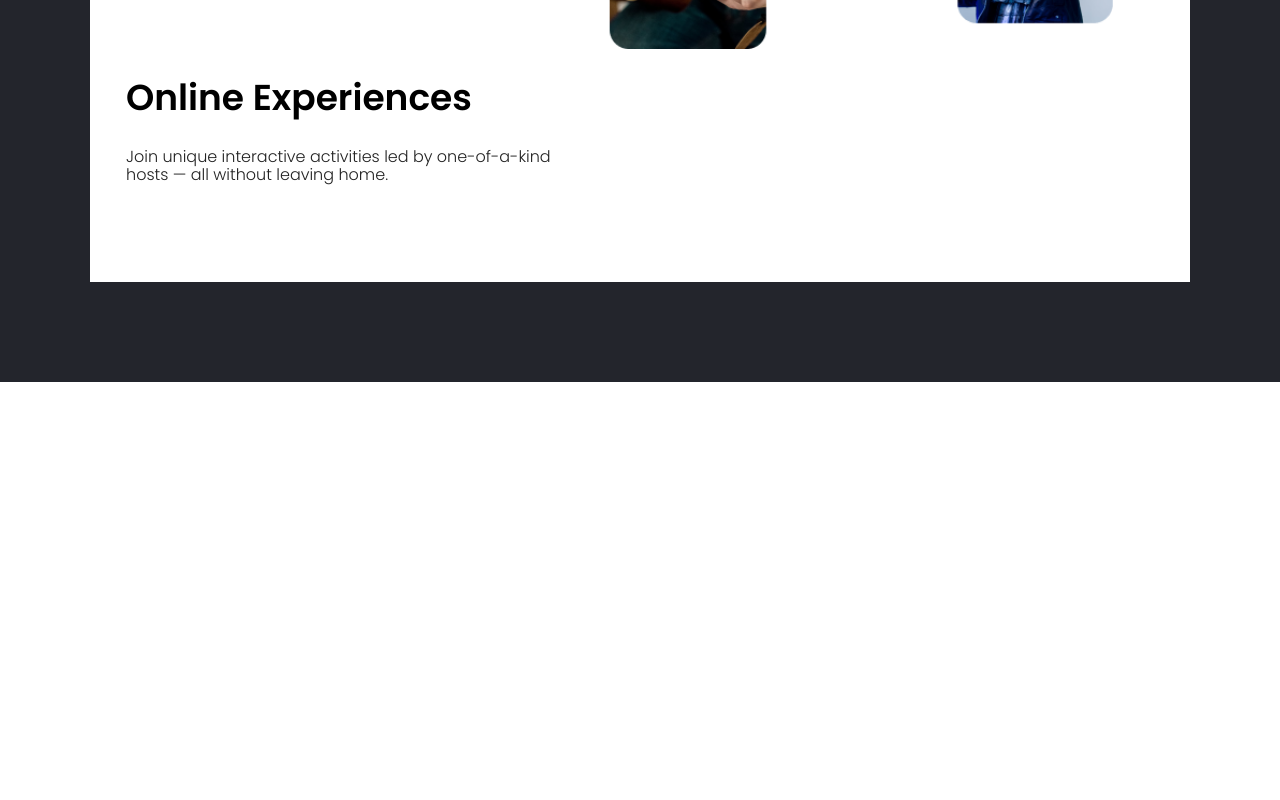
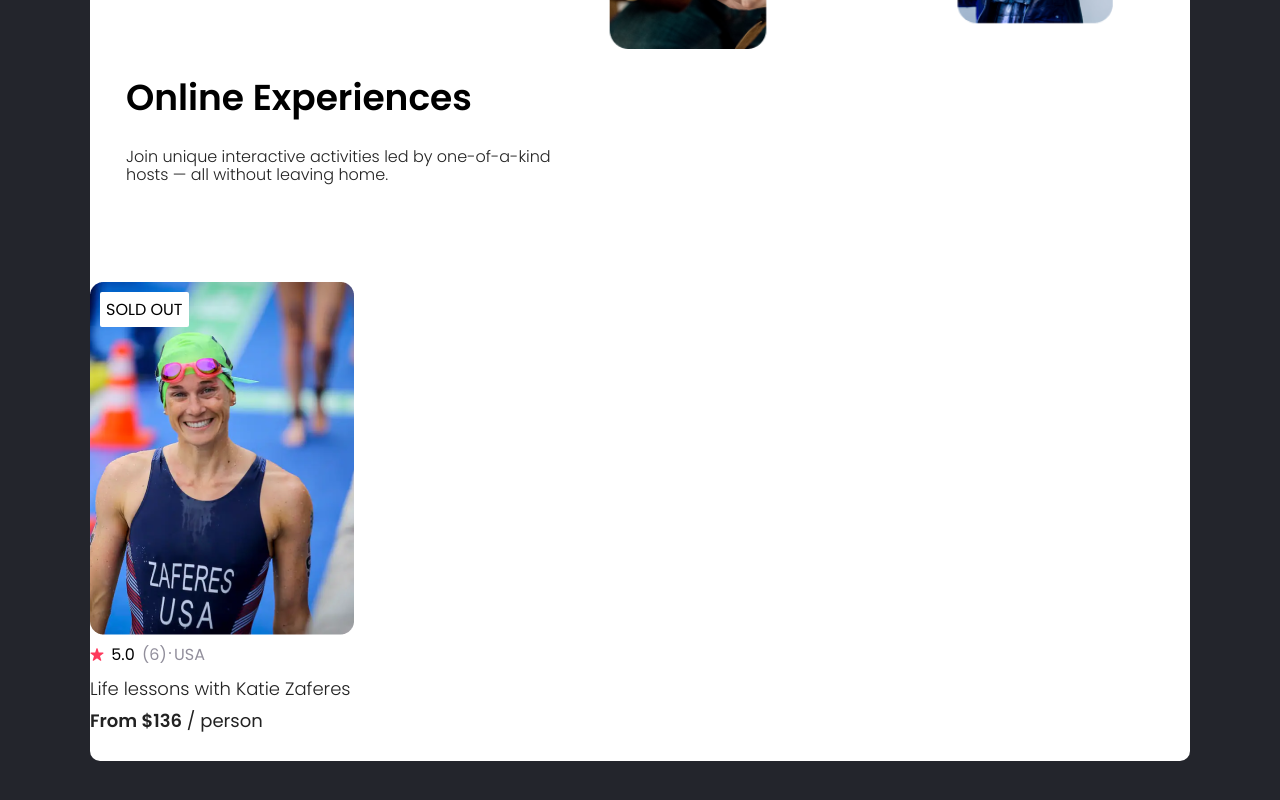
Before and after one commit to Maria-Lem/scrimba-react-projects, a React (Create React App) app: page / in a window 1280 px wide. Shown: the part 2767-3567 px from the top of the page. Before the commit the page ends 3149 px from the top, so only its background shows below. Built offline with nearby package versions, Linux system fonts and the light colour scheme.

Commit message:
feat: add airbnb card html layout and styles

```diff
--- a/src/projects/airbnb/components/app-airbnb.js
+++ b/src/projects/airbnb/components/app-airbnb.js
@@ -1,12 +1,26 @@
 import "../styles/airbnb.css";
+
 import Header from "./header";
 import Hero from "./hero";
+import Card from "./card";
+
+import cardPhoto from "../images/experience-1.png";
+
 
 export default function AppAirbnb() {
   return (
     <div className="airbnb">
       <Header />
       <Hero />
+      <Card
+        img={cardPhoto}
+        title="Life lessons with Katie Zaferes"
+        status="SOLD OUT"
+        starRating="5.0"
+        numOfReviews={6}
+        country="USA"
+        price={136}
+      />
     </div>
   )
 }
--- a/src/projects/airbnb/components/card.js
+++ b/src/projects/airbnb/components/card.js
@@ -0,0 +1,23 @@
+import star from "../images/star.svg";
+import styles from "../styles/card.module.css"
+
+export default function Card(props) {
+  return (
+    <div className={styles.card}>
+      <div className={styles.imageBox}>
+        <img className={styles.image} src={props.img} alt={props.title} />
+        <div className={styles.status}>{props.status}</div>
+      </div>
+      <div className={styles.info}>
+        <div className={styles.overview}>
+          <img className={styles.star} src={star} alt="star" />
+          <span className={styles.numOfStars}>{props.starRating}</span>
+          <span className={styles.numOfReviews}>({props.numOfReviews})</span>
+          <span className={styles.country}>{props.country}</span>
+        </div>
+        <h4 className={styles.title}>{props.title}</h4>
+        <p className={styles.price}><strong>From ${props.price}</strong> / person</p>
+      </div>
+    </div>
+  )
+}
--- a/src/projects/airbnb/styles/airbnb.css
+++ b/src/projects/airbnb/styles/airbnb.css
@@ -4,6 +4,7 @@
   width: 1100px;
   background-color: #fff;
   font-family: 'Poppins', sans-serif;
+  border-radius: 10px;
 }
 
 .header {
--- /dev/null
+++ b/src/projects/airbnb/styles/card.module.css
@@ -0,0 +1,64 @@
+.card {
+  margin-bottom: 30px;
+  /* width: 176px; */
+  /* height: 302px; */
+}
+
+.imageBox {
+  position: relative;
+}
+
+.status {
+  position: absolute;
+  top: 10px;
+  left: 10px;
+  padding: 5px 6px;
+  background: #FFFFFF;
+  border-radius: 2px;
+  z-index: 3;
+}
+
+.overview {
+  display: flex;
+  align-items: center;
+  justify-content: space-between;
+  width: 115px;
+}
+
+.star {
+  width: 14px;
+}
+
+.numOfReviews, .country {
+  color: #918E9B;
+}
+
+.numOfReviews {
+  position: relative;
+}
+
+.numOfReviews::after {
+  content: '';
+  position: absolute;
+  top: 39%;
+  margin-left: 2px;
+  width: 2px;
+  height: 2px;
+  border-radius: 50%;
+  background-color: #918E9B;
+}
+
+.title {
+  margin: 12px 0;
+  font-weight: 300;
+  font-size: 18px;
+  line-height: 110%;
+  color: #222222;
+}
+
+.price {
+  margin: 0;
+  font-size: 18px;
+  line-height: 110%;
+  color: #222222;
+}
```
